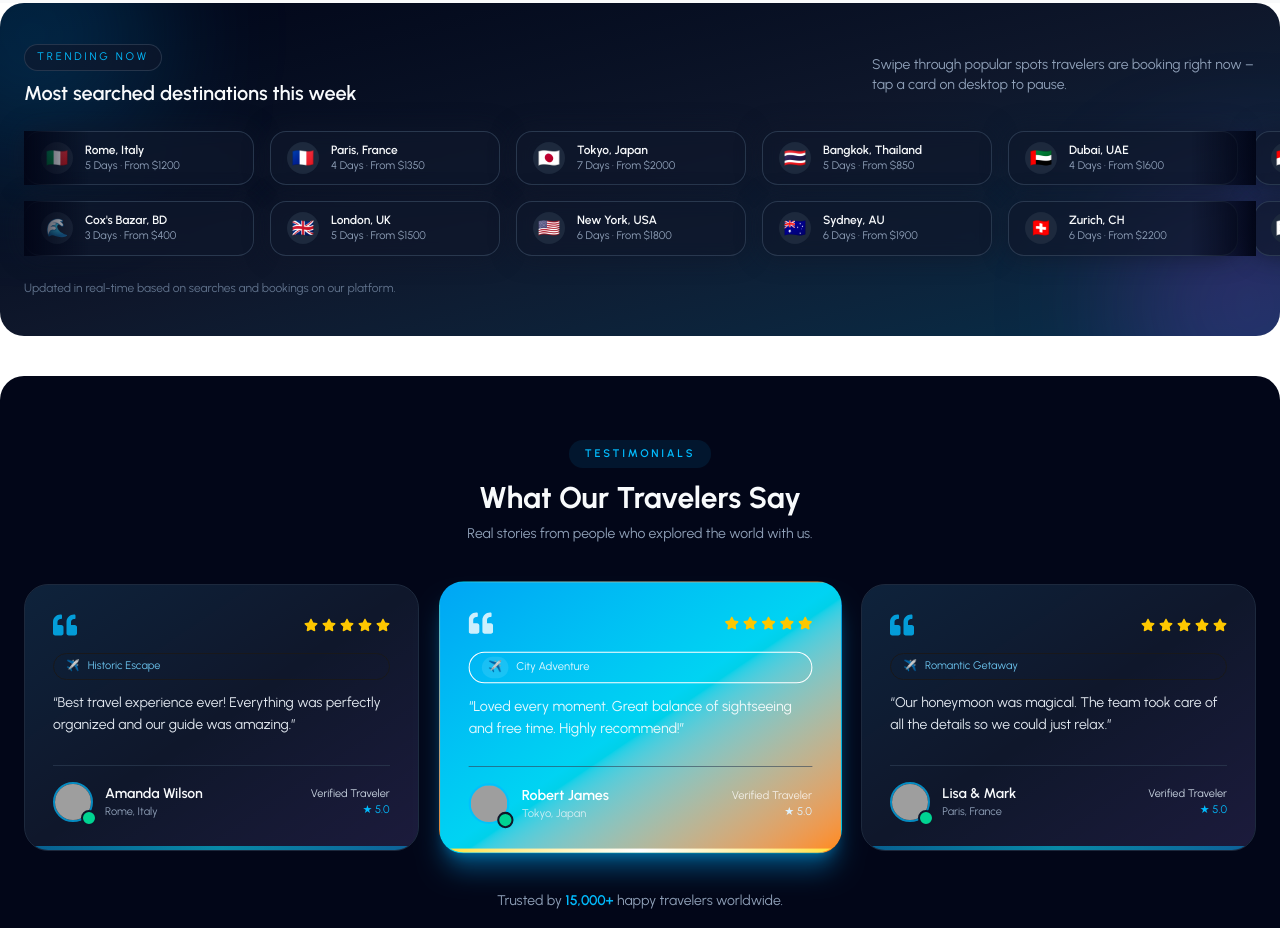
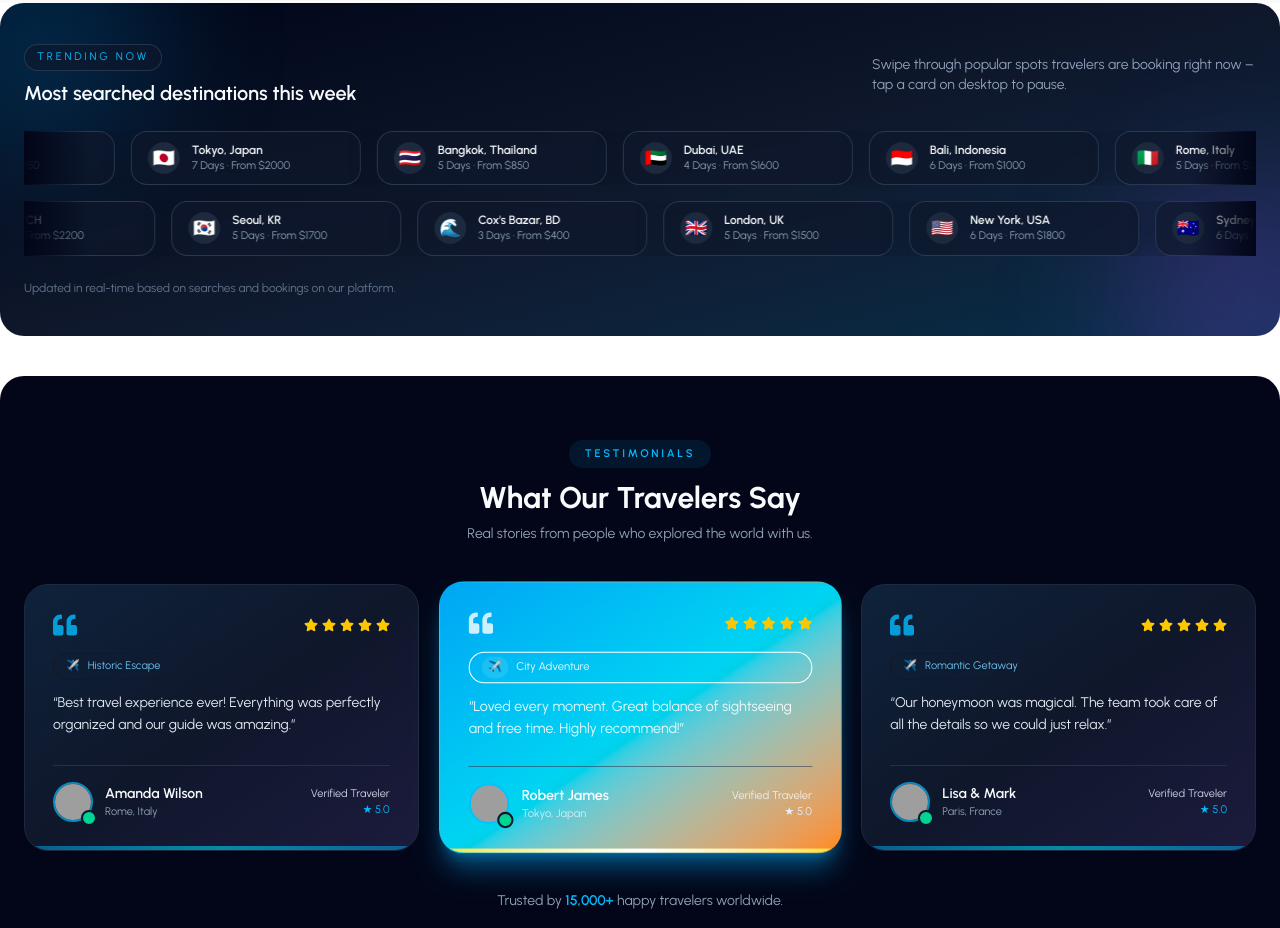
Before and after one commit to ZisanUlHaque/Hotel-Booking-Management-System-Client, a React (Vite) app: page / in a window 1280 px wide. Shown: the part 2560-3488 px from the top of the page. Built offline with nearby package versions, Linux system fonts and the light colour scheme; no server answers; grey boxes are pictures that could not be loaded.

Commit message:
loading add

```diff
--- a/src/pages/Home/Marque.jsx
+++ b/src/pages/Home/Marque.jsx
@@ -23,6 +23,33 @@ const Marque = () => {
   const duplicate = (arr) => [...arr, ...arr];
 
   return (
+    <>
+      {/* Inline styles for animations */}
+      <style>
+        {`
+          @keyframes marquee {
+            0% { transform: translateX(0); }
+            100% { transform: translateX(-50%); }
+          }
+          @keyframes marquee-reverse {
+            0% { transform: translateX(-50%); }
+            100% { transform: translateX(0); }
+          }
+          .marquee-row {
+            animation: marquee 25s linear infinite;
+          }
+          .marquee-row:hover {
+            animation-play-state: paused;
+          }
+          .marquee-row-reverse {
+            animation: marquee-reverse 25s linear infinite;
+          }
+          .marquee-row-reverse:hover {
+            animation-play-state: paused;
+          }
+        `}
+      </style>
+
       <section className="relative py-10 bg-gradient-to-br from-slate-950 via-slate-900 to-sky-950 overflow-hidden rounded-3xl">
         {/* subtle blobs */}
         <div className="pointer-events-none absolute -top-24 -left-24 w-64 h-64 rounded-full bg-sky-500/20 blur-3xl" />
@@ -40,17 +67,17 @@ const Marque = () => {
               </h3>
             </div>
             <p className="text-xs md:text-sm text-slate-400 max-w-sm">
-            Swipe through popular spots travelers are booking right now – tap a
-            card on desktop to pause.
+              Swipe through popular spots travelers are booking right now – tap
+              a card on desktop to pause.
             </p>
           </div>
 
           {/* Row 1 */}
-        <div className="relative mb-4">
+          <div className="relative mb-4 overflow-hidden">
             <div className="pointer-events-none absolute left-0 top-0 h-full w-16 bg-gradient-to-r from-slate-950 to-transparent z-10" />
             <div className="pointer-events-none absolute right-0 top-0 h-full w-16 bg-gradient-to-l from-slate-950 to-transparent z-10" />
 
-          <div className="marquee-row flex items-center gap-4">
+            <div className="marquee-row flex items-center gap-4 w-max">
               {duplicate(row1).map((item, idx) => (
                 <div
                   key={idx}
@@ -81,11 +108,11 @@ const Marque = () => {
           </div>
 
           {/* Row 2 (reverse direction) */}
-        <div className="relative">
+          <div className="relative overflow-hidden">
             <div className="pointer-events-none absolute left-0 top-0 h-full w-16 bg-gradient-to-r from-slate-950 to-transparent z-10" />
             <div className="pointer-events-none absolute right-0 top-0 h-full w-16 bg-gradient-to-l from-slate-950 to-transparent z-10" />
 
-          <div className="marquee-row-reverse flex items-center gap-4">
+            <div className="marquee-row-reverse flex items-center gap-4 w-max">
               {duplicate(row2).map((item, idx) => (
                 <div
                   key={idx}
@@ -121,6 +148,7 @@ const Marque = () => {
           </p>
         </div>
       </section>
+    </>
   );
 };
 
```
Lines whose indentation alone changed are shown as unchanged.
